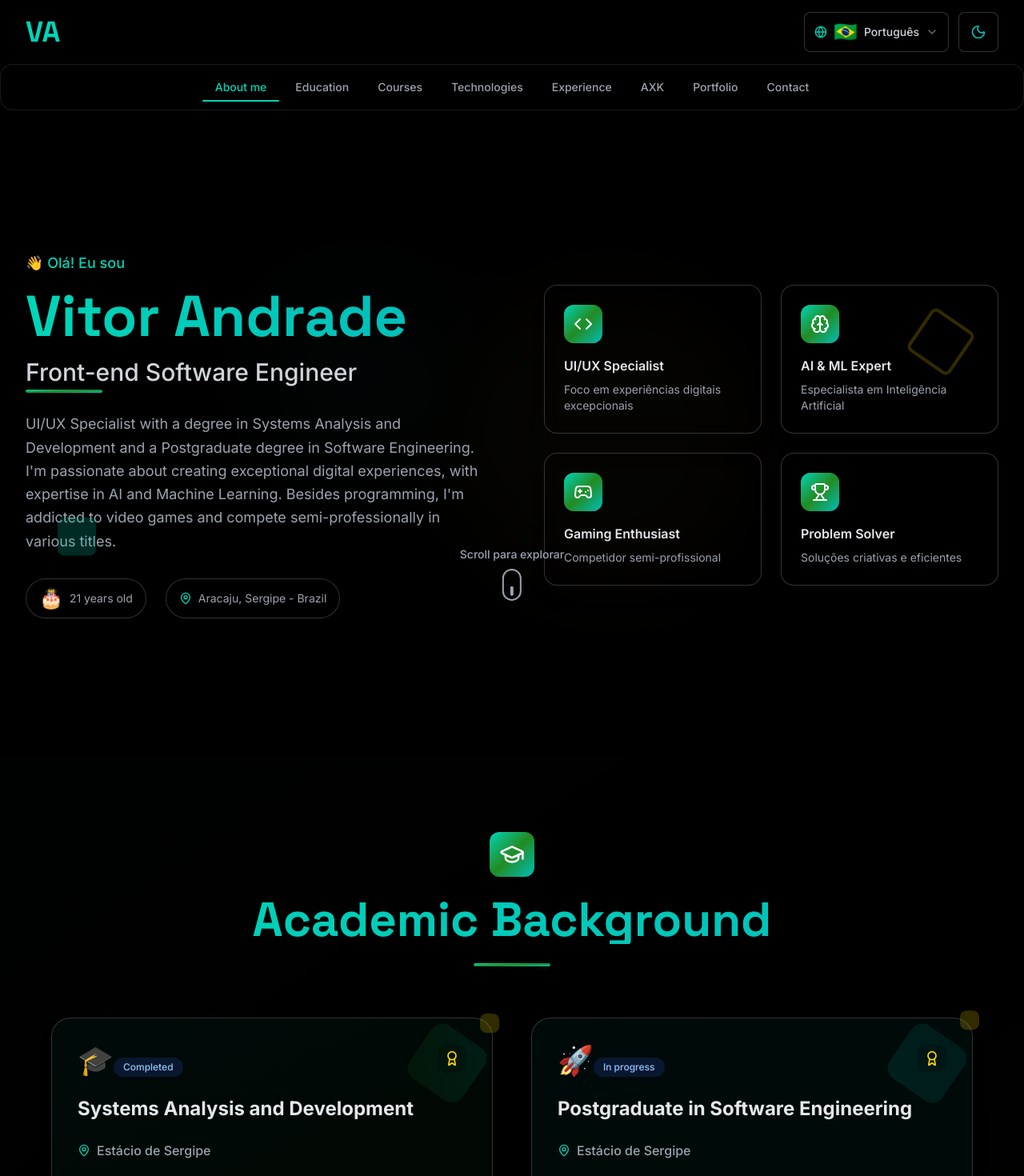
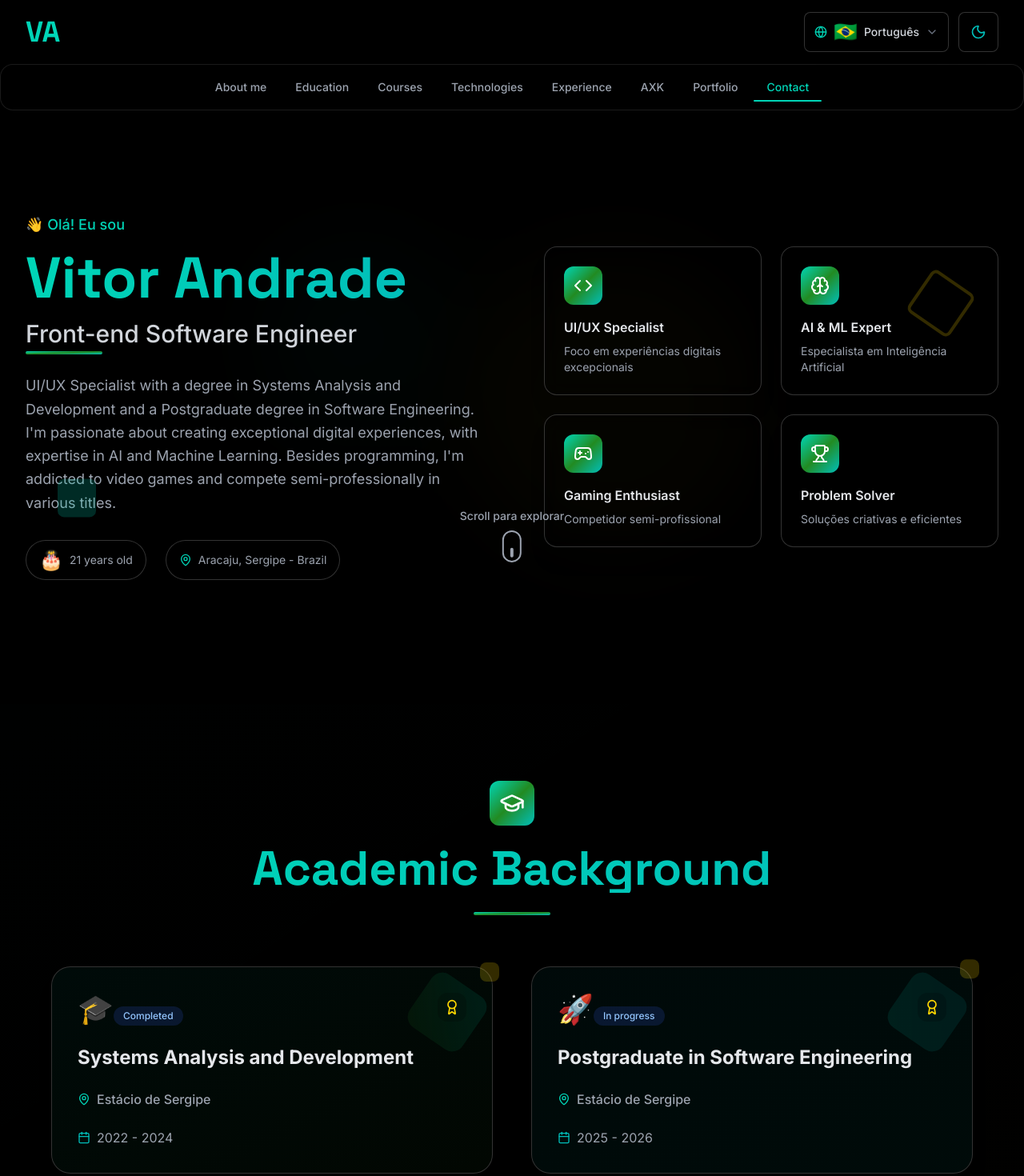
Before and after one commit to jvandraade/vitor-portfolio, a React (Vite) app: page / in a window 1280 px wide. Shown: the top 1470 px of the page at 80% size. Built offline with nearby package versions, Linux system fonts and the light colour scheme.

Commit message:
Correção de css dos componentes

```diff
--- a/src/App.tsx
+++ b/src/App.tsx
@@ -18,30 +18,44 @@ function App() {
       <Navbar />
 
       {/* Main Content */}
-      <main className="pt-32 md:pt-36">
-        <div className="space-y-0">
+      <main className="pt-20 md:pt-24">
         {/* About Section */}
+        <div className="relative">
           <AboutMe />
+        </div>
 
         {/* Education Section */}
+        <div className="relative -mt-4">
           <Education />
+        </div>
 
         {/* Courses Section */}
+        <div className="relative -mt-8">
           <Courses />
+        </div>
 
         {/* Technologies Section */}
+        <div className="relative -mt-8">
           <Technologies />
+        </div>
 
         {/* Experience Section */}
+        <div className="relative -mt-8">
           <Experience />
+        </div>
 
         {/* AXK Section */}
+        <div className="relative -mt-8">
           <AXK />
+        </div>
 
         {/* Portfolio Section */}
+        <div className="relative -mt-8">
           <Portfolio />
+        </div>
 
         {/* Contact Section */}
+        <div className="relative -mt-8">
           <Contact />
         </div>
       </main>
```
Lines whose indentation alone changed are shown as unchanged.
